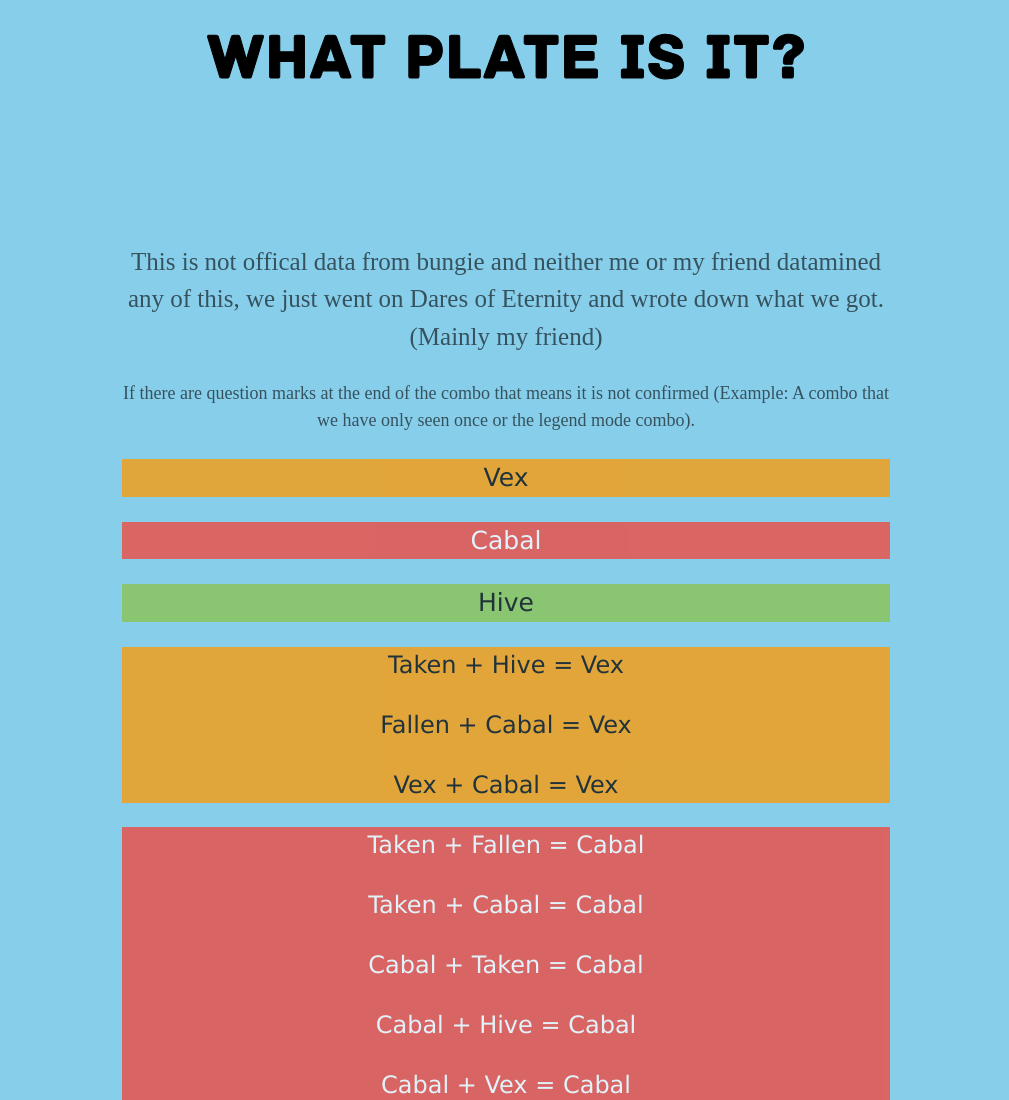
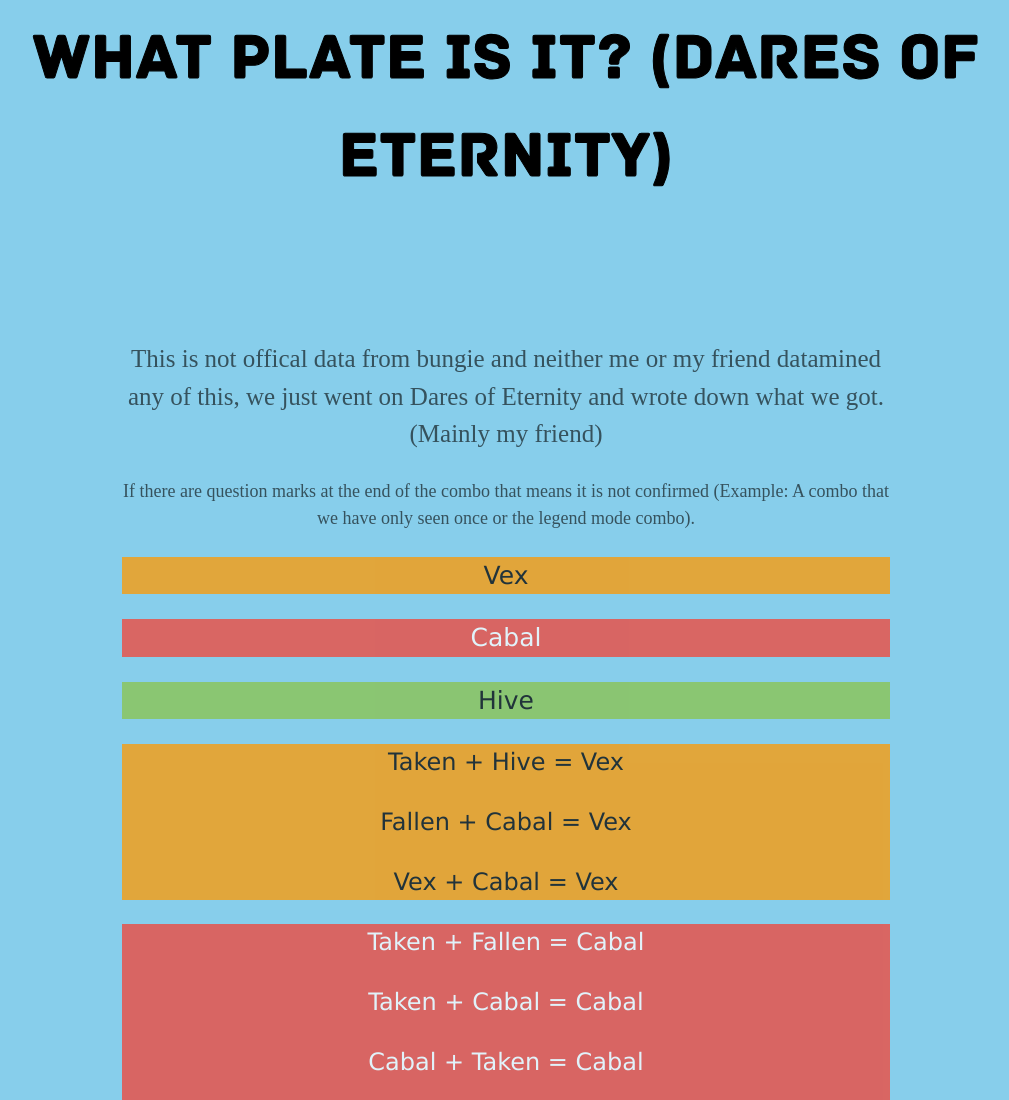
Before and after one commit to whstime/whatstheplate, a plain HTML site: page index.html in a window 1280 px wide. Shown: the top 1100 px of the page, without its empty margins (134-1143 px from the left). Drawn offline with nearby package versions, Linux system fonts and the light colour scheme; a script that the page names is missing.

Commit message:
Update index.html

```diff
--- a/index.html
+++ b/index.html
@@ -11,7 +11,7 @@
 <link rel="stylesheet" href="main\font\archivewebfontkit\stylesheet.css">
 <body class="w3-light-blue">
 
-  <h1 class="topmiddle">What plate is it?</h1>
+  <h1 class="topmiddle">What plate is it? (Dares Of Eternity)</h1>
 
 <!-- Page content -->
 <div class="w3-content" style="max-width:2000px;margin-top:46px">
```
